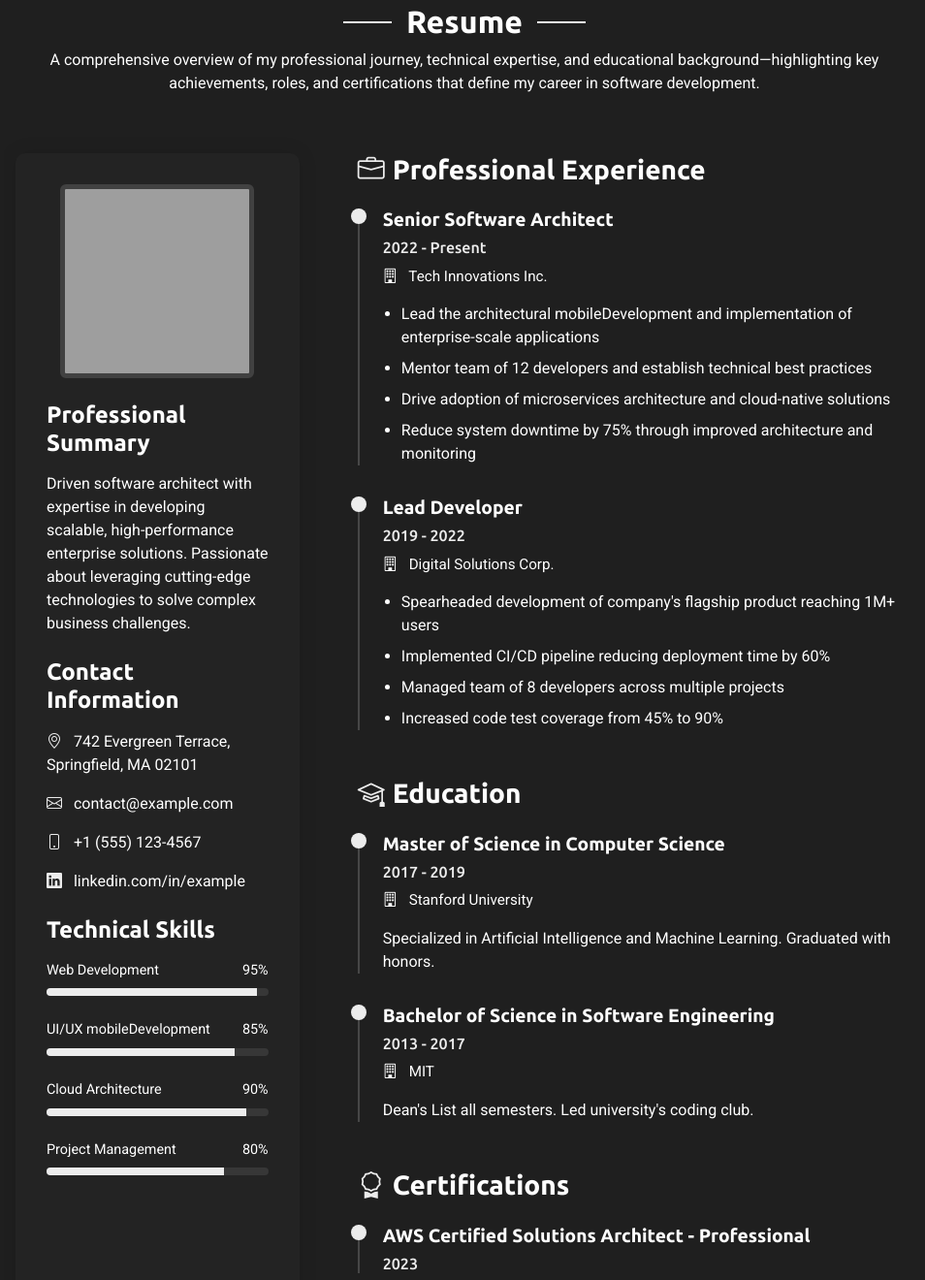
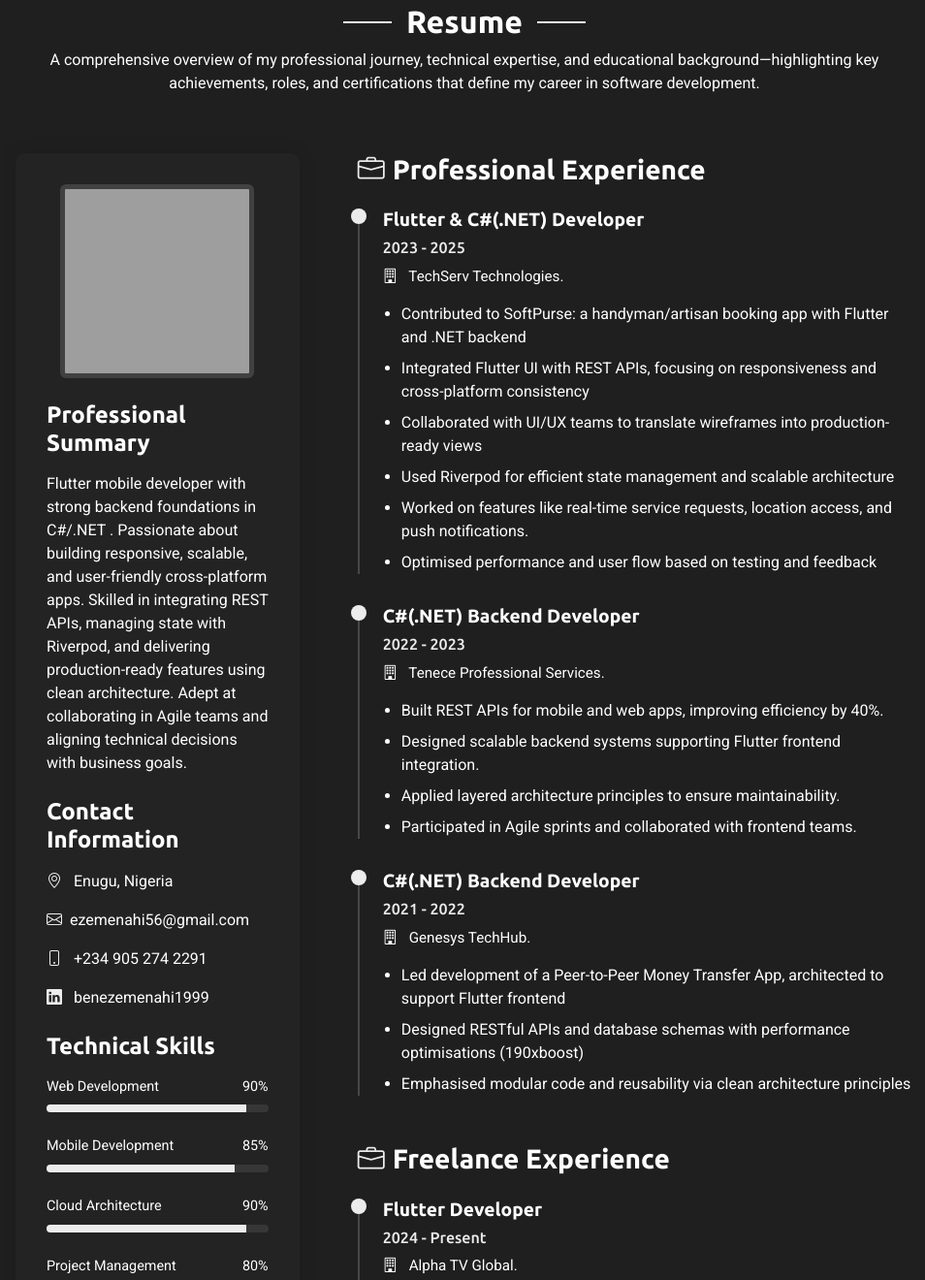
Before and after one commit to Myxic/My-Portfolio2, a plain HTML site: page index.html in a window 1280 px wide. Shown: the part 2443-3763 px from the top of the page at 97% size, without its empty margins (326-1280 px from the left). Drawn offline with nearby package versions, Linux system fonts and the light colour scheme; grey boxes are pictures that could not be loaded; animation ran at ten frames a second.

Commit message:
Update index.html

```diff
--- a/index.html
+++ b/index.html
@@ -231,7 +231,8 @@
               </div>
 
               <div class="cta-section">
-                <a href="https://drive.google.com/uc?export=download&id=1e6C_eKfprYZrxwXv0I9m4Qm_Ul72X4d2" class="btn btn-primary">
+                <a href="https://drive.google.com/uc?export=download&id=1e6C_eKfprYZrxwXv0I9m4Qm_Ul72X4d2"
+                  class="btn btn-primary">
                   <i class="bi bi-download"></i>
                   Download Resume
                 </a>
@@ -435,16 +436,19 @@
                 </div>
 
                 <h3>Professional Summary</h3>
-                <p>Driven software architect with expertise in developing scalable, high-performance enterprise
-                  solutions. Passionate about leveraging cutting-edge technologies to solve complex business challenges.
+                <p>Flutter mobile developer with strong backend foundations in C#/.NET . Passionate about
+                  building responsive, scalable, and user-friendly cross-platform apps. Skilled in integrating
+                  REST APIs, managing state with Riverpod, and delivering production-ready features using
+                  clean architecture. Adept at collaborating in Agile teams and aligning technical decisions
+                  with business goals.
                 </p>
 
                 <h3 class="mt-4">Contact Information</h3>
                 <ul class="contact-info list-unstyled">
-                  <li><i class="bi bi-geo-alt"></i> 742 Evergreen Terrace, Springfield, MA 02101</li>
-                  <li><i class="bi bi-envelope"></i> contact@example.com</li>
-                  <li><i class="bi bi-phone"></i> +1 (555) 123-4567</li>
-                  <li><i class="bi bi-linkedin"></i> linkedin.com/in/example</li>
+                  <li><i class="bi bi-geo-alt"></i> Enugu, Nigeria</li>
+                  <li><i class="bi bi-envelope"></i>ezemenahi56@gmail.com</li>
+                  <li><i class="bi bi-phone"></i> +234 905 274 2291</li>
+                  <li><i class="bi bi-linkedin"></i> benezemenahi1999</li>
                 </ul>
 
                 <div class="skills-animation mt-4">
@@ -452,17 +456,17 @@
                   <div class="skill-item">
                     <div class="d-flex justify-content-between">
                       <span>Web Development</span>
-                      <span>95%</span>
+                      <span>90%</span>
                     </div>
                     <div class="progress">
-                      <div class="progress-bar" role="progressbar" aria-valuenow="95" aria-valuemin="0"
+                      <div class="progress-bar" role="progressbar" aria-valuenow="90" aria-valuemin="0"
                         aria-valuemax="100"></div>
                     </div>
                   </div>
 
                   <div class="skill-item">
                     <div class="d-flex justify-content-between">
-                      <span>UI/UX mobileDevelopment</span>
+                      <span>Mobile Development</span>
                       <span>85%</span>
                     </div>
                     <div class="progress">
@@ -503,52 +507,97 @@
                 <h3><i class="bi bi-briefcase me-2"></i>Professional Experience</h3>
 
                 <div class="resume-item">
-                  <h4>Senior Software Architect</h4>
-                  <h5>2022 - Present</h5>
-                  <p class="company"><i class="bi bi-building"></i> Tech Innovations Inc.</p>
+                  <h4>Flutter & C#(.NET) Developer</h4>
+                  <h5>2023 - 2025</h5>
+                  <p class="company"><i class="bi bi-building"></i> TechServ Technologies.</p>
                   <ul>
-                    <li>Lead the architectural mobileDevelopment and implementation of enterprise-scale applications
+                    <li>Contributed to SoftPurse: a handyman/artisan booking app with Flutter and .NET backend
                     </li>
-                    <li>Mentor team of 12 developers and establish technical best practices</li>
-                    <li>Drive adoption of microservices architecture and cloud-native solutions</li>
-                    <li>Reduce system downtime by 75% through improved architecture and monitoring</li>
+                    <li>Integrated Flutter UI with REST APIs, focusing on responsiveness and cross-platform
+                      consistency</li>
+                    <li>Collaborated with UI/UX teams to translate wireframes into production-ready views</li>
+                    <li>Used Riverpod for efficient state management and scalable architecture</li>
+                    <li>Worked on features like real-time service requests, location access, and push notifications.
+                    <li>Optimised performance and user flow based on testing and feedback</li>
+
                   </ul>
                 </div>
 
                 <div class="resume-item">
-                  <h4>Lead Developer</h4>
-                  <h5>2019 - 2022</h5>
-                  <p class="company"><i class="bi bi-building"></i> Digital Solutions Corp.</p>
+                  <h4>C#(.NET) Backend Developer</h4>
+                  <h5>2022 - 2023</h5>
+                  <p class="company"><i class="bi bi-building"></i> Tenece Professional Services.</p>
                   <ul>
-                    <li>Spearheaded development of company's flagship product reaching 1M+ users</li>
-                    <li>Implemented CI/CD pipeline reducing deployment time by 60%</li>
-                    <li>Managed team of 8 developers across multiple projects</li>
-                    <li>Increased code test coverage from 45% to 90%</li>
+                    <li> Built REST APIs for mobile and web apps, improving efficiency by 40%.</li>
+                    <li> Designed scalable backend systems supporting Flutter frontend integration.</li>
+                    <li> Applied layered architecture principles to ensure maintainability.</li>
+                    <li>Participated in Agile sprints and collaborated with frontend teams.</li>
+
                   </ul>
                 </div>
+
+                <div class="resume-item">
+                  <h4>C#(.NET) Backend Developer</h4>
+                  <h5>2021 - 2022</h5>
+                  <p class="company"><i class="bi bi-building"></i> Genesys TechHub.</p>
+                  <ul>
+                    <li>Led development of a Peer-to-Peer Money Transfer App, architected to support Flutter
+                      frontend</li>
+                    <li>Designed RESTful APIs and database schemas with performance optimisations (190xboost)</li>
+                    <li>Emphasised modular code and reusability via clean architecture principles</li>
+
+
+                  </ul>
+                </div>
+              </div>
+
+              <div class="resume-section" data-aos="fade-up">
+                <h3><i class="bi bi-briefcase me-2"></i>Freelance Experience</h3>
+
+                <div class="resume-item">
+                  <h4>Flutter Developer</h4>
+                  <h5>2024 - Present</h5>
+                  <p class="company"><i class="bi bi-building"></i> Alpha TV Global.</p>
+                  <ul>
+                    <li> Developed and maintained the Alpha TV streaming platform’s mobile app (Android/iOS)
+                      and smart TV app (Android TV , Fire TV) using Flutter </li>
+                    <li>Built custom video player UI using Flick Video Player, tailored for TV navigation with
+                      D-pad support, auto-hide controls, and fullscreen experience</li>
+                    <li>Implemented keyboard navigation, focus control, and paginated grid layouts optimised
+                      for TV screens and remote inputs</li>
+                    <li> Integrated playback tracking, auto-play, and pause/resume behaviour with Riverpod state
+                      management</li>
+                    <li>Built reusable components for carousels, home page rows, and category listings</li>
+                    <li>Optimised performance and memory usage for smooth video playback and user
+                      interactions across different screen sizes and platforms</li>
+                    <li>Collaborated with a remote team using Git, Jira, and Figma to deliver production-ready
+                      features in bi-weekly sprints</li>
+                  </ul>
+                </div>
+
               </div>
 
               <!-- Education Section -->
               <div class="resume-section" data-aos="fade-up" data-aos-delay="100">
                 <h3><i class="bi bi-mortarboard me-2"></i>Education</h3>
 
-                <div class="resume-item">
+                <!-- <div class="resume-item">
                   <h4>Master of Science in Computer Science</h4>
                   <h5>2017 - 2019</h5>
                   <p class="company"><i class="bi bi-building"></i> Stanford University</p>
                   <p>Specialized in Artificial Intelligence and Machine Learning. Graduated with honors.</p>
-                </div>
+                </div> -->
 
                 <div class="resume-item">
-                  <h4>Bachelor of Science in Software Engineering</h4>
-                  <h5>2013 - 2017</h5>
-                  <p class="company"><i class="bi bi-building"></i> MIT</p>
+                  <h4>Bachelor of Science in Electrical Engineering</h4>
+                  <h5>2016 - 2021</h5>
+                  <p class="company"><i class="bi bi-building"></i> University of Nnamdi Azikiwe(UNIZIK)</p>
                   <p>Dean's List all semesters. Led university's coding club.</p>
                 </div>
               </div>
 
               <!-- Certifications Section -->
-              <div class="resume-section" data-aos="fade-up" data-aos-delay="200">
+              <!-- <div class="resume-section" data-aos="fade-up" data-aos-delay="200">
                 <h3><i class="bi bi-award me-2"></i>Certifications</h3>
 
                 <div class="resume-item">
@@ -560,7 +609,7 @@
                   <h4>Google Cloud Professional Architect</h4>
                   <h5>2022</h5>
                 </div>
-              </div>
+              </div> -->
             </div>
           </div>
 
@@ -811,7 +860,8 @@
                   </a>
                 </h3>
                 <p>
-                      Designing and implementing secure, scalable RESTful APIs and backend systems with C# and .NET Core—supporting web, mobile, and cloud applications.
+                  Designing and implementing secure, scalable RESTful APIs and backend systems with C# and .NET
+                  Core—supporting web, mobile, and cloud applications.
                 </p>
               </div>
             </div>
@@ -830,7 +880,8 @@
                   </a>
                 </h3>
                 <p>
-                    Seamlessly connecting Flutter mobile apps with robust .NET backends—enabling real-time data sync, authentication, and cloud-based features.
+                  Seamlessly connecting Flutter mobile apps with robust .NET backends—enabling real-time data sync,
+                  authentication, and cloud-based features.
                 </p>
               </div>
             </div>
@@ -849,7 +900,8 @@
                   </a>
                 </h3>
                 <p>
-                      Implementing secure authentication, authorization, and data protection for both mobile and backend systems, ensuring user privacy and compliance.
+                  Implementing secure authentication, authorization, and data protection for both mobile and backend
+                  systems, ensuring user privacy and compliance.
                 </p>
               </div>
             </div>
@@ -864,11 +916,12 @@
                 </a>
                 <h3>
                   <a href="service-details.html">
-                      Performance  <span>Optimization</span>
+                    Performance <span>Optimization</span>
                   </a>
                 </h3>
                 <p>
-                      Enhancing app and backend performance through code optimization, efficient state management, and scalable architecture for high-traffic environments.
+                  Enhancing app and backend performance through code optimization, efficient state management, and
+                  scalable architecture for high-traffic environments.
                 </p>
               </div>
             </div>
@@ -887,7 +940,8 @@
                   </a>
                 </h3>
                 <p>
-      Integrating advanced analytics and custom reporting into your mobile and backend applications—empowering data-driven decisions with real-time dashboards and actionable insights.
+                  Integrating advanced analytics and custom reporting into your mobile and backend
+                  applications—empowering data-driven decisions with real-time dashboards and actionable insights.
                 </p>
               </div>
             </div>
@@ -1035,7 +1089,8 @@
         <!-- Section Title -->
         <div class="container section-title" data-aos="fade-up">
           <h2>Contact</h2>
-         <p>Let’s connect to discuss your project needs, collaboration opportunities, or any questions about my services. I’m always open to new ideas and partnerships—reach out and let’s build something</p>
+          <p>Let’s connect to discuss your project needs, collaboration opportunities, or any questions about my
+            services. I’m always open to new ideas and partnerships—reach out and let’s build something</p>
         </div><!-- End Section Title -->
 
         <div class="container">
@@ -1044,7 +1099,8 @@
             <div class="col-lg-5">
               <div class="info-box">
                 <h3>Contact Info</h3>
-                <p>Feel free to reach out via email or phone, or visit my office for a face-to-face conversation. I look forward to hearing from you and exploring how we can work together.</p>
+                <p>Feel free to reach out via email or phone, or visit my office for a face-to-face conversation. I look
+                  forward to hearing from you and exploring how we can work together.</p>
 
 
                 <div class="info-item">
@@ -1084,7 +1140,8 @@
             <div class="col-lg-7">
               <div class="contact-form">
                 <h3>Get In Touch</h3>
-                <p>Ready to start your project or have a question? Fill out the form below and I’ll get back to you as soon as possible.</p>
+                <p>Ready to start your project or have a question? Fill out the form below and I’ll get back to you as
+                  soon as possible.</p>
 
 
                 <form action="forms/contact.php" method="post" class="php-email-form">
```
Lines whose indentation alone changed are shown as unchanged.
